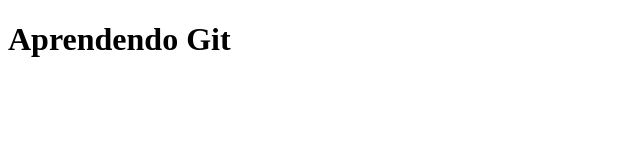
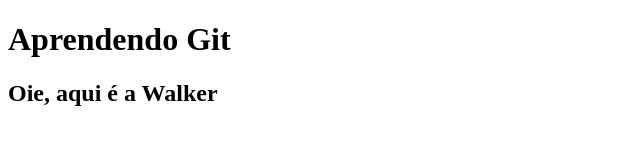
Before and after one commit to ClaudioNunes/projetos, a plain HTML site: page index.html in a window 1280 px wide. Shown: the whole page, without its empty margins (0-640 px from the left). Drawn offline with Linux system fonts and the light colour scheme.

Commit message:
Alterando index.html

```diff
--- a/index.html
+++ b/index.html
@@ -8,6 +8,6 @@
 </head>
 <body>
     <h1>Aprendendo Git</h1>
-
+    <h2>Oie, aqui é a Walker</h2>
 </body>
 </html>
```
